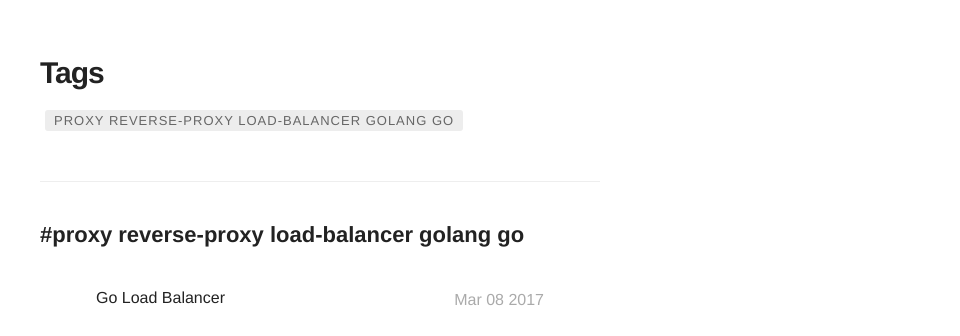
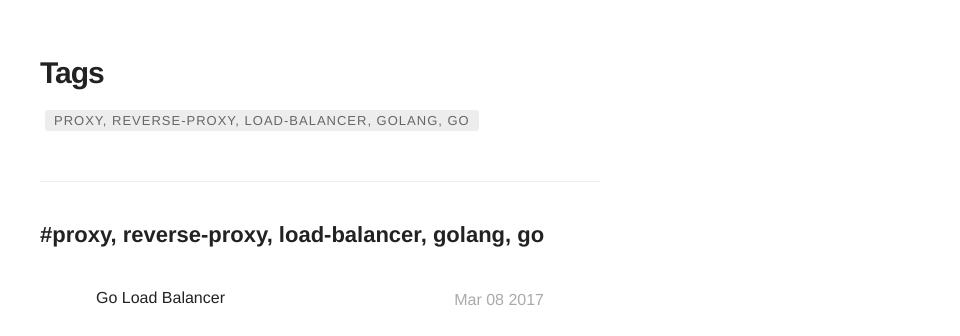
Before and after one commit to cbergoon/cbergoon.github.io, a Jekyll site: the page built from tags.html, in a window 1280 px wide. Shown: the part 481-817 px from the top of the page, without its empty margins (320-1280 px from the left). Built offline with Jekyll 4.4.1, drawn with Linux system fonts in a browser that asks for light colours.

Commit message:
Changes.

```diff
--- a/_posts/2017-03-08-Go-Load-Balancer.markdown
+++ b/_posts/2017-03-08-Go-Load-Balancer.markdown
@@ -2,7 +2,7 @@
 title: "Go Load Balancer"
 layout: post
 date: 2017-03-08 16:00
-tag: proxy reverse-proxy load-balancer golang go
+tag: proxy, reverse-proxy, load-balancer, golang, go
 headerImage: true
 projects: true
 hidden: false # don't count this post in blog pagination
```
